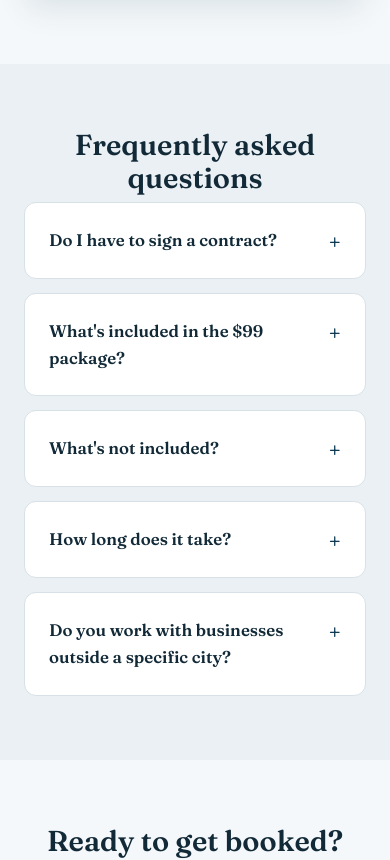
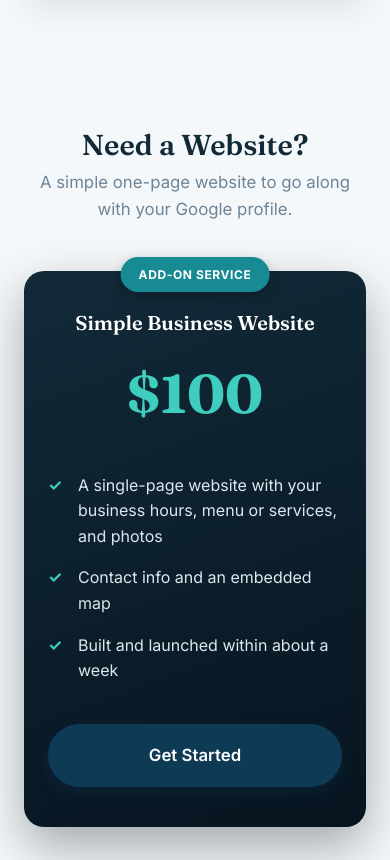
Before and after one commit to Quorvla/tabletop-marketing, a website: page public/index.html in a window 390 px wide. Shown: the part 7824-8684 px from the top of the page. Drawn offline with Linux system fonts and the light colour scheme.

Commit message:
Add website-building add-on pricing section
New "Need a Website?" section below the existing pricing packages:
Simple Business Website, $100, a single-page site with hours,
menu/services, photos, contact info, and an embedded map, launched
within about a week. Reuses the existing pricing-card component
(same fonts, colors, and responsive behavior as the other packages),
so no new CSS was needed. CTA links to the contact section. Added a
matching nav link.

```diff
--- a/public/index.html
+++ b/public/index.html
@@ -38,6 +38,7 @@
       <a href="#how-it-works">How It Works</a>
       <a href="#case-study">Case Study</a>
       <a href="#pricing">Pricing</a>
+      <a href="#website-pricing">Websites</a>
       <a href="#faq">FAQ</a>
     </nav>
     <a href="#contact" class="btn btn-primary btn-small">Get Started</a>
@@ -258,6 +259,28 @@
     </div>
   </section>
 
+  <!-- WEBSITE PRICING -->
+  <section id="website-pricing" class="pricing">
+    <div class="container">
+      <h2 class="section-title">Need a Website?</h2>
+      <p class="section-subtitle">A simple one-page website to go along with your Google profile.</p>
+
+      <div class="pricing-grid pricing-grid-single">
+        <div class="pricing-card">
+          <div class="pricing-badge pricing-badge-alt">Add-On Service</div>
+          <h3>Simple Business Website</h3>
+          <p class="price"><span class="price-amount">$100</span></p>
+          <ul class="pricing-features">
+            <li>A single-page website with your business hours, menu or services, and photos</li>
+            <li>Contact info and an embedded map</li>
+            <li>Built and launched within about a week</li>
+          </ul>
+          <a href="#contact" class="btn btn-primary btn-large btn-full">Get Started</a>
+        </div>
+      </div>
+    </div>
+  </section>
+
   <!-- FAQ -->
   <section id="faq" class="faq">
     <div class="container">
```
